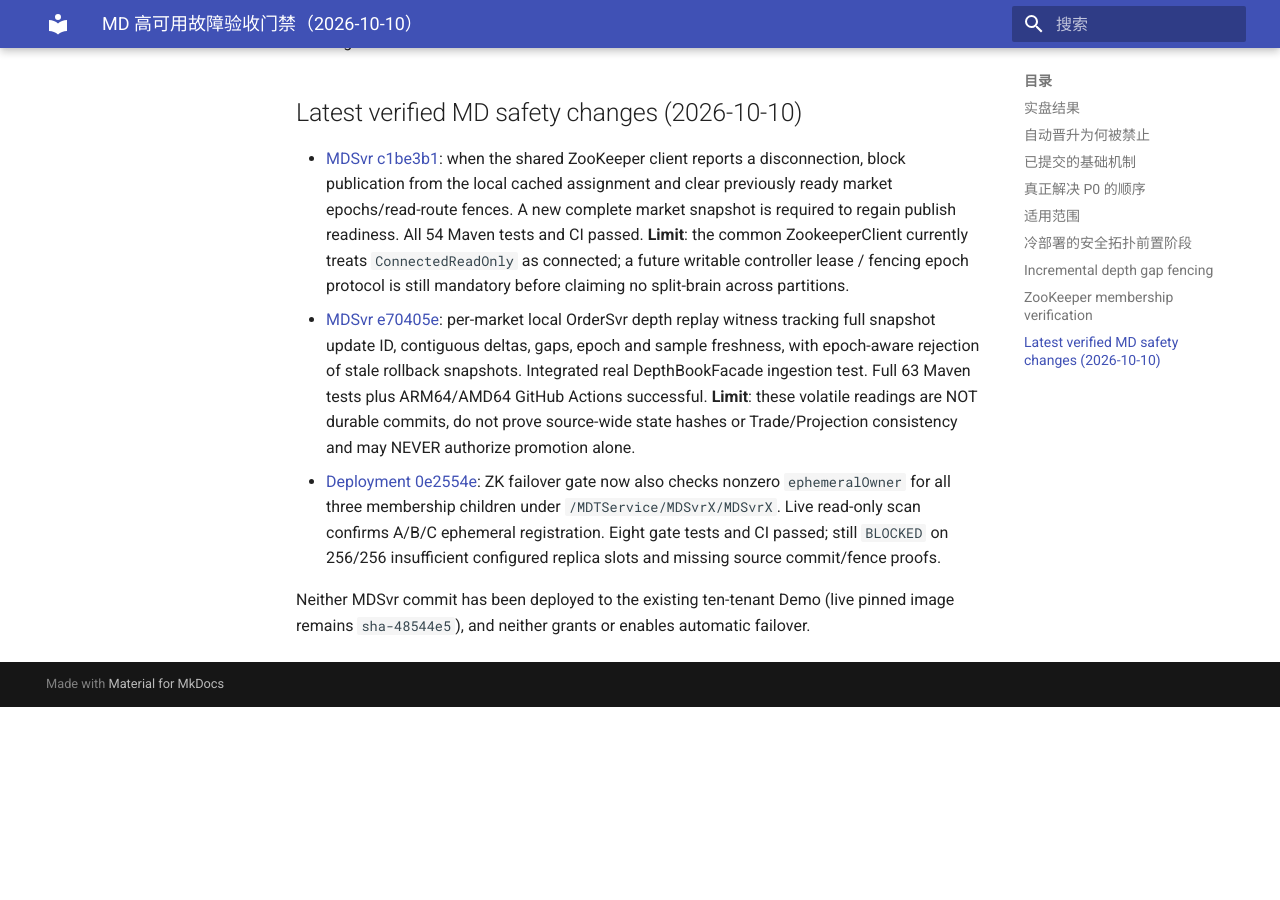
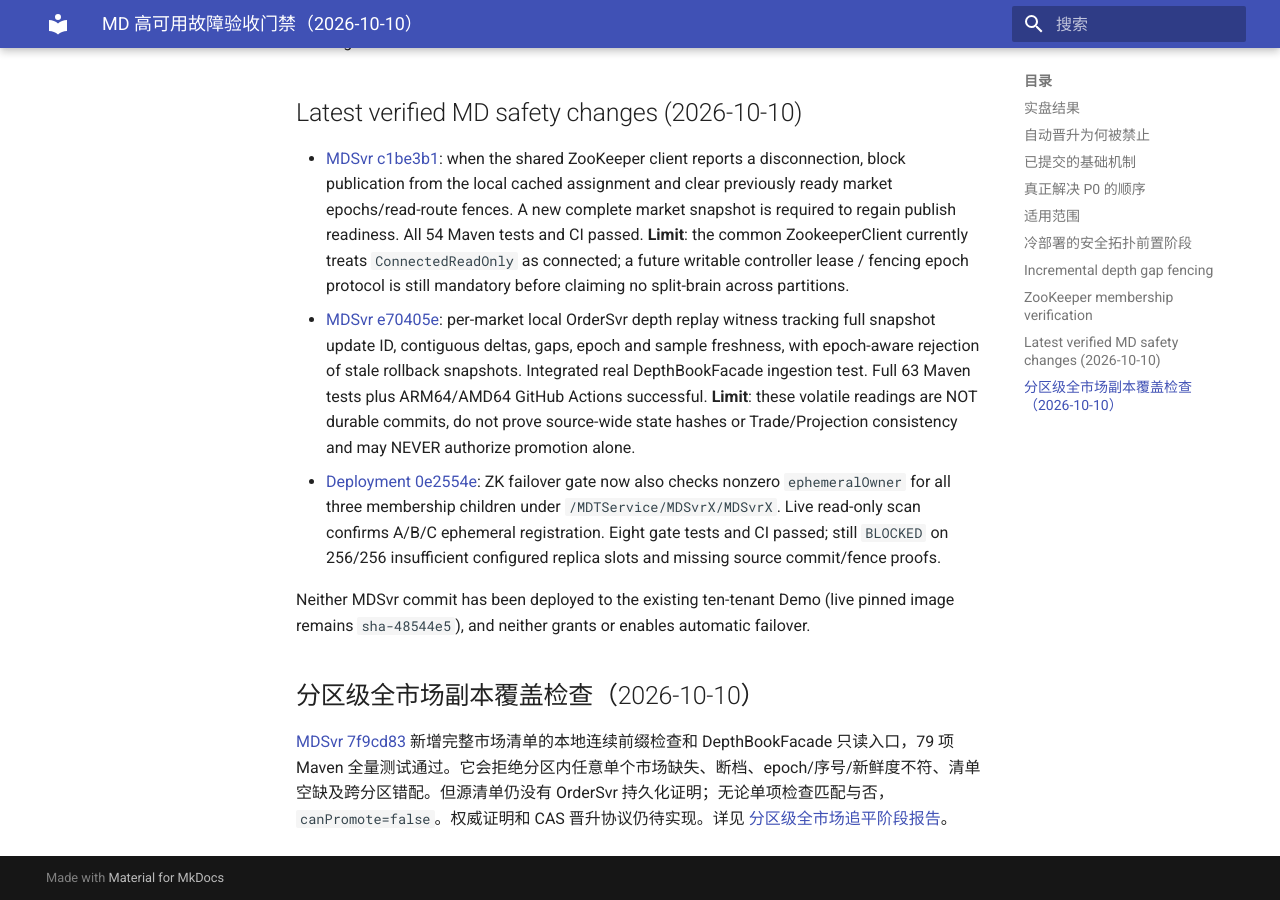
Before and after one commit to bliplink/dc-quant-deploy, an MkDocs documentation site: the page built from docs/MD_HA_FAILOVER_GATES_20261010.zh-CN.md, in a window 1280 px wide and 900 px high, scrolled down 2120 px. Built offline with MkDocs 1.6.1 and Material for MkDocs 9.7.7, drawn with Linux system fonts in a browser that asks for light colours; before the commit the page ends 2827 px from its top, so only the background shows below that.

Commit message:
docs(md-ha): record partition-wide market coverage audit and remaining durable proofs

```diff
--- a/docs/MD_HA_FAILOVER_GATES_20261010.zh-CN.md
+++ b/docs/MD_HA_FAILOVER_GATES_20261010.zh-CN.md
@@ -46,3 +46,7 @@ Read-only preflight now requests the physical node path `get -s /MDTService/MDSv
 - [Deployment 0e2554e](https://github.com/bliplink/dc-quant-deploy/commit/0e2554e4664ad2bc8b61d157c2d27c297280725d): ZK failover gate now also checks nonzero `ephemeralOwner` for all three membership children under `/MDTService/MDSvrX/MDSvrX`. Live read-only scan confirms A/B/C ephemeral registration. Eight gate tests and CI passed; still `BLOCKED` on 256/256 insufficient configured replica slots and missing source commit/fence proofs.
 
 Neither MDSvr commit has been deployed to the existing ten-tenant Demo (live pinned image remains `sha-48544e5`), and neither grants or enables automatic failover.
+
+## 分区级全市场副本覆盖检查（2026-10-10）
+
+[MDSvr 7f9cd83](https://github.com/bliplink/com.app.dc.mdsvr/commit/7f9cd830737e464669210a162ddc0a16b936d89a) 新增完整市场清单的本地连续前缀检查和 DepthBookFacade 只读入口，79 项 Maven 全量测试通过。它会拒绝分区内任意单个市场缺失、断档、epoch/序号/新鲜度不符、清单空缺及跨分区错配。但源清单仍没有 OrderSvr 持久化证明；无论单项检查匹配与否，`canPromote=false`。权威证明和 CAS 晋升协议仍待实现。详见 [分区级全市场追平阶段报告](MD_PARTITION_MARKET_COVERAGE_20261010.zh-CN.md)。
--- /dev/null
+++ b/docs/MD_PARTITION_MARKET_COVERAGE_20261010.zh-CN.md
@@ -0,0 +1,21 @@
+# MD 分区级全市场追平审计——阶段结果（2026-10-10）
+
+## 真实代码进展
+
+[MDSvr `7f9cd830`](https://github.com/bliplink/com.app.dc.mdsvr/commit/7f9cd830737e464669210a162ddc0a16b936d89a) 在 `saas-crypto` 中新增：
+
+- `MdPartitionMarketCoverage.inspect`：对指定分区、epoch 的**每个列入清单的市场**，核对本地完整行情快照和连续增量观察是否覆盖给定源序号，且在规定时效内；任何市场缺失、断档、epoch 不同、序号不同、越界分区、清单为空或未申报本地市场，均失败关闭。
+- `MdDepthReplayWitness.marketKeys`：可读的本地市场键集合；不承诺跨市场原子快照，不能单独用来做晋升证明。
+- `DepthBookFacade.inspectLocalPartitionCoverage`：在真实行情采集链路上调用上述只读检查，供未来权威清单接口调用；当前**尚无 OrderSvr 权威分区活跃市场清单输入**。
+- 10 项分区覆盖测试 + 真实 `DepthBookFacade` 集成用例；全量 **79 项 Maven 测试通过、0 失败、0 错误**。
+
+**必须避免误解：**此时传给比较器的 `expectedSourceVersions` 还是**外部提供的参考清单**，未验证来源、权威市场枚举完整性、持久化 WAL/Projection 或跨节点原子性。`Result.canPromote()` 永远返回 **false**，即使 `hasMatchingProvidedInventory()` 为 true，也只是“和这份输入清单匹配”，**不能用于实际 ZK 主节点晋升**。生产 MD A/B/C 未更新镜像、未重启、未注入新的主节点故障。
+
+## 下一步实现必备的真正晋升证明
+
+1. **OrderSvr 权威不可变分区 manifest**：必须由当前已 fenced 的写入主节点为整个分区给出确定性市场全集、每市场末端事件序号/epoch、完整快照版本、来源身份和提交水位；不能由候选副本自行编造清单；空清单、未证明全集、遗漏市场必须拒绝。
+2. **持久化完整性**：manifest 及候选市场快照/事件连续性需可核对签名/摘要和 durable watermark；当前本地内存 `MdDepthReplayWitness` 不构成持久化证明。还要与 Order/Trade/Projection 权威一致性对账。
+3. **跨节点协议**：确认两个合法、已追平且存活的副本，控制器具有可写 ZooKeeper 会话/唯一租约；晋升前再次校验旧主死亡和同步水位，通过 ZK versioned CAS 修改 epoch/primary，旧 epoch 彻底被读/写/订阅栅栏拒绝。旧主恢复时作为 Learner 重追平。
+4. **隔离三节点故障测试**：十租户连续撮合与报价下对 MD Primary SIGKILL，验证完整行情集合、两个副本水位、epoch 切换、无双主、无旧盘口、Robot 自动恢复、权威成交与资金一致性，完成旧主归队和角色反转后才允许在 Mac Demo 再次受控注入。
+
+当前十租户保持正常运行，尚未授权 25/50/200 租户扩容，也不得因为单项源码 CI 成功就宣称 MD 主节点故障切换验收通过。
```
